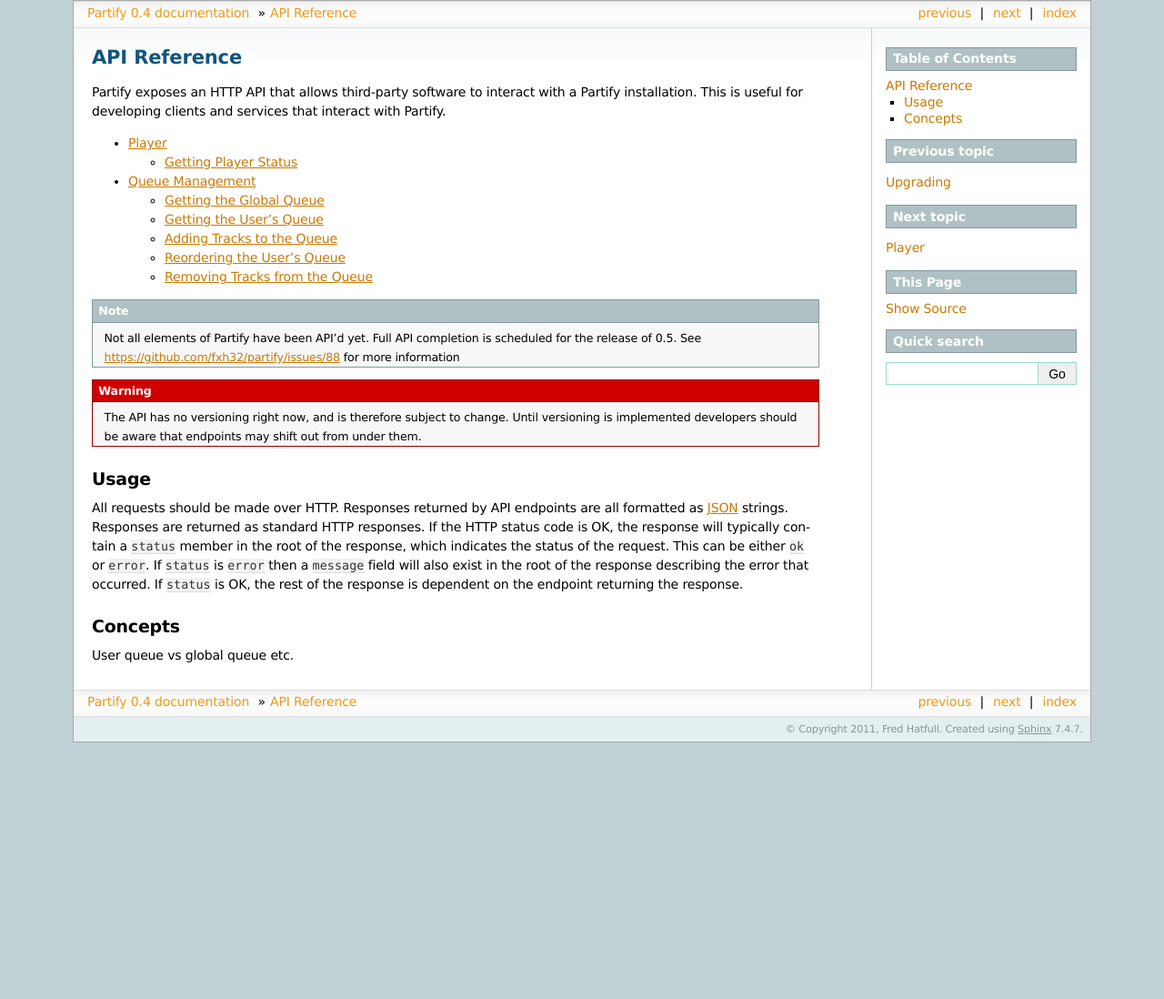
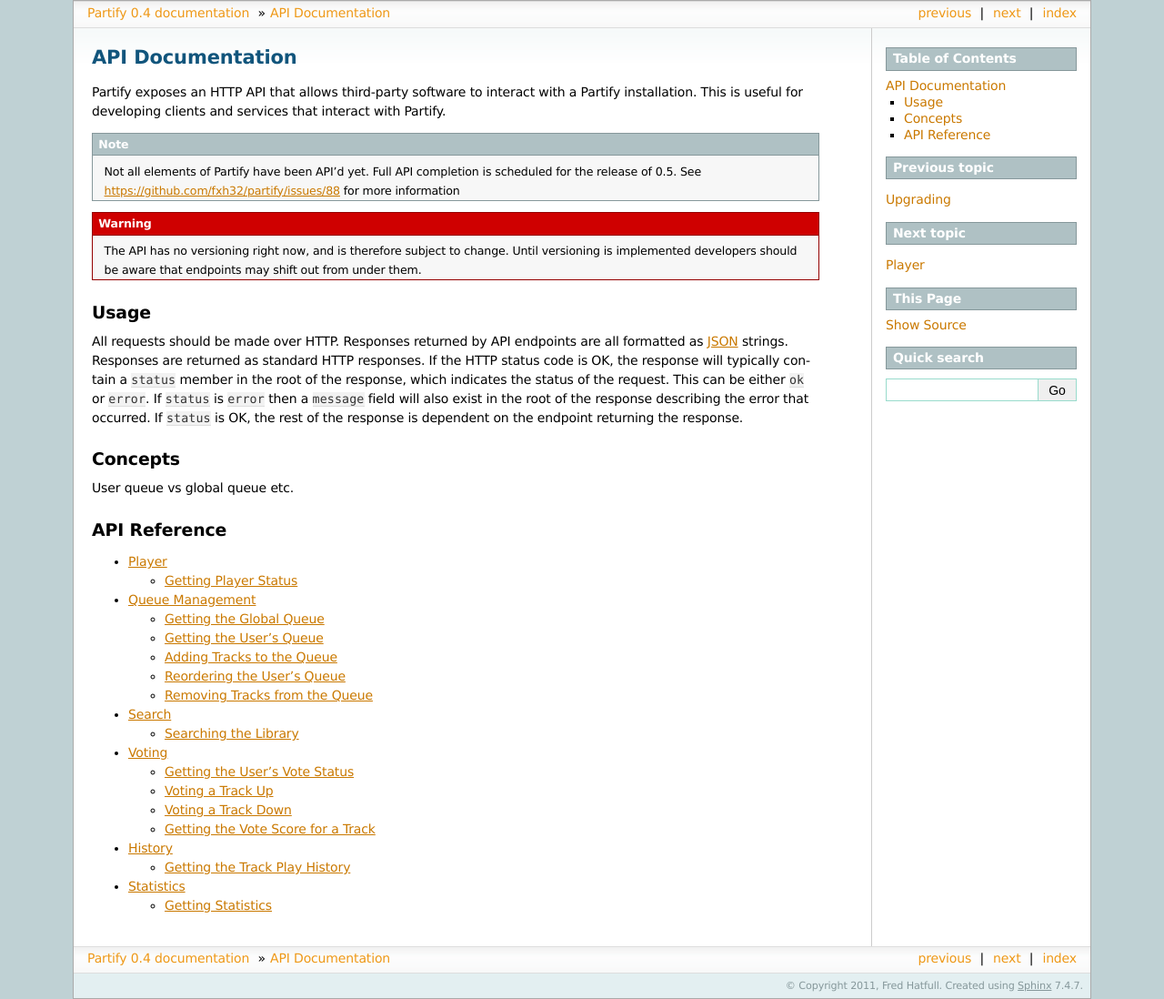
Before and after one commit to fhats/partify, a Sphinx documentation site: the page built from docs/api/index.rst, in a window 1280 px wide. Shown: the whole page at 91% size. Built offline with Sphinx 7.4.7, drawn with Linux system fonts in a browser that asks for light colours; before the commit the page ends 900 px from its top, so only the background shows below that.

```diff
--- a/docs/api/history.rst
+++ b/docs/api/history.rst
@@ -0,0 +1,8 @@
+*******
+History
+*******
+
+Getting the Track Play History
+------------------------------
+
+.. autofunction:: partify.history.history
--- a/docs/api/index.rst
+++ b/docs/api/index.rst
@@ -1,20 +1,9 @@
-*************
-API Reference
-*************
+#################
+API Documentation
+#################
 
 Partify exposes an HTTP API that allows third-party software to interact with a Partify installation. This is useful for developing clients and
 services that interact with Partify.
-
-.. toctree::
-   :maxdepth: 2
-
-   player
-   queue
-   search
-   vote
-   history
-   statistics
-   user
 
 .. note:: Not all elements of Partify have been API'd yet. Full API completion is scheduled for the release of 0.5. See https://github.com/fxh32/partify/issues/88 for more information
 
@@ -33,3 +22,18 @@ Concepts
 --------
 
 User queue vs global queue etc.
+
+
+API Reference
+-------------
+
+.. toctree::
+   :maxdepth: 2
+
+   player
+   queue
+   search
+   vote
+   history
+   statistics
+   user
--- a/docs/api/search.rst
+++ b/docs/api/search.rst
@@ -0,0 +1,8 @@
+******
+Search
+******
+
+Searching the Library
+---------------------
+
+.. autofunction:: partify.track.track_search
--- a/docs/api/statistics.rst
+++ b/docs/api/statistics.rst
@@ -0,0 +1,8 @@
+**********
+Statistics
+**********
+
+Getting Statistics
+------------------
+
+.. autofunction:: partify.statistics.statistics
```
Also changed, not shown: docs/api/vote.rst (+26 -0 lines).
